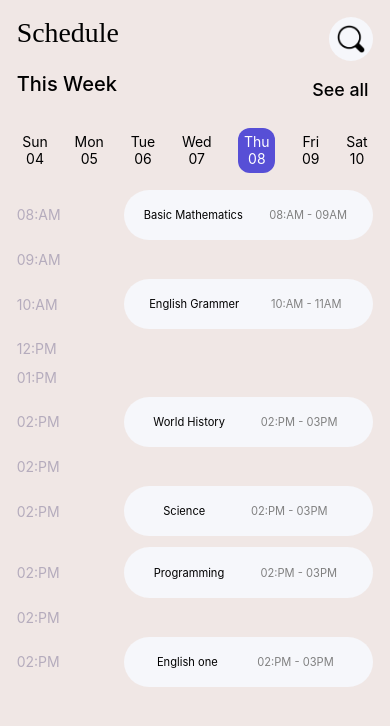
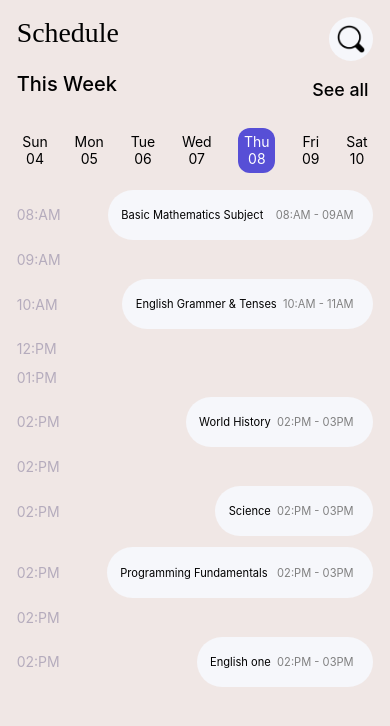
Before and after one commit to Mansoorali121/Student-Management-App-with-Firebase, a React Native app: screen / in a window 390 px wide. Shown: the top 726 px of the page. Built offline with nearby package versions, Linux system fonts and the light colour scheme.

Commit message:
Dynamic size according to content

```diff
--- a/src/components/Footerbox.js
+++ b/src/components/Footerbox.js
@@ -22,8 +22,9 @@ const styles = StyleSheet.create({
     borderRadius: theme.radius.round,
     flexDirection:"row",
     justifyContent:"space-evenly",
-    width:"70%",
-    alignItems:"center"
+    alignItems:"center",
+        paddingHorizontal: s(12),
+
   },
   normal:{fontSize:s(10)},
 });
--- a/src/screens/Schedule.js
+++ b/src/screens/Schedule.js
@@ -15,7 +15,7 @@ const Schedule = () => {
       {/* Footer Items and Timing */}
       <View style={styles.footerbox}>
         <Footeritems time="08:AM" />
-        <Footerbox subject="Basic Mathematics" time="08:AM - 09AM " />
+        <Footerbox subject="Basic Mathematics Subject " time=" 08:AM - 09AM "  />
       </View>
       <View style={styles.footerbox}>
         <Footeritems time="09:AM" />
@@ -23,7 +23,7 @@ const Schedule = () => {
 
 <View style={styles.footerbox}>
         <Footeritems time="10:AM" />
-                <Footerbox subject="English Grammer" time="10:AM - 11AM " />
+                <Footerbox subject="English Grammer & Tenses" time="10:AM - 11AM " />
 
       </View>
       <View style={styles.footerbox}>
@@ -49,7 +49,7 @@ const Schedule = () => {
       </View>
         <View style={styles.footerbox}>
         <Footeritems time="02:PM" />
-                <Footerbox subject="Programming" time="02:PM - 03PM " />
+                <Footerbox subject="Programming Fundamentals " time="02:PM - 03PM " />
 
       </View>
         <View style={styles.footerbox}>
```
